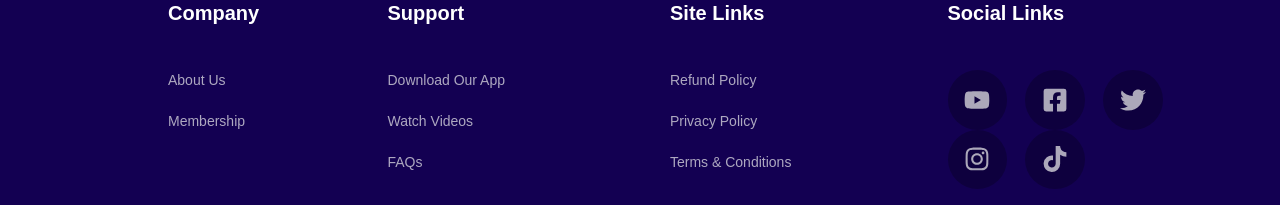
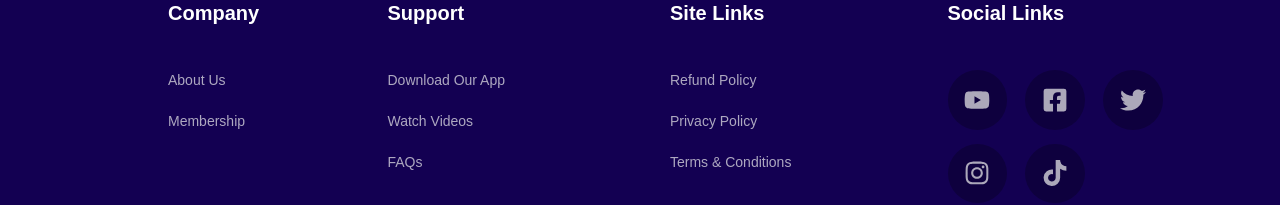
Before and after one commit to Mukesh-suther/fullwebsite, a React (Create React App) app: page /instructors in a window 1280 px wide. Shown: the part 778-983 px from the top of the page. Built offline with nearby package versions, Linux system fonts and the light colour scheme.

Commit message:
finsihed

```diff
--- a/src/App.css
+++ b/src/App.css
@@ -355,7 +355,7 @@ header .mobileheader{
     display: flex;
     flex-direction: row;
     flex-wrap: wrap;
-    row-gap: 0px;
+    row-gap: 14px;
     column-gap: 18px;
   }
   footer .footersocial a svg{
```
